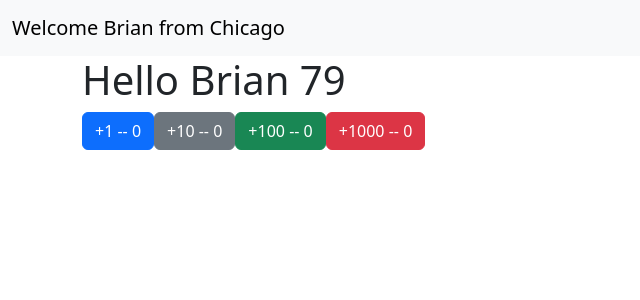
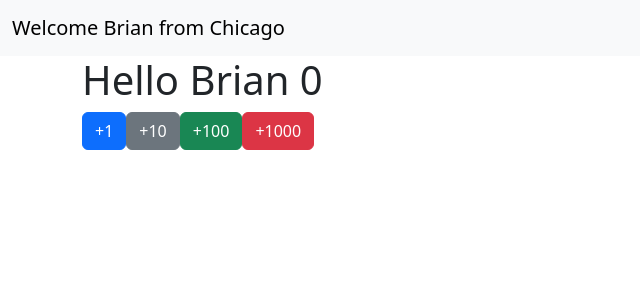
Before and after one commit to mwormley008/kekambas-111_react_intro, a React (Create React App) app: page / in a window 1280 px wide. Shown: the top 300 px of the page, without its empty margins (0-640 px from the left). Built offline with nearby package versions, Linux system fonts and the light colour scheme.

Commit message:
Move state from each button to the App for one count state overall

```diff
--- a/src/App.js
+++ b/src/App.js
@@ -1,9 +1,8 @@
-import React from 'react';
+import React, { useState } from 'react';
 import Navbar from './components/Navbar';
 import Button from './components/Button';
 
 function App() {
-    let random = Math.floor((Math.random()*100));
     let name = 'Brian';
     let buttons = [
         {color: 'primary', step: 1},
@@ -12,12 +11,18 @@ function App() {
         {color: 'danger', step: 1000}
     ];
 
+    const [count, setCount] = useState(0);
+
+    function increaseCount(step){
+        setCount(count + step)
+    };
+
     return (
         <div className="App">
             <Navbar username={name} city={"Chicago"}/>
             <div className='container'>
-            {random > 50 ? <h1>Hello {name} {random}</h1> : <h1>Good Bye {name} {random}</h1>}
-            {buttons.map(button => <Button key={button.step} color={button.color} step={button.step}/> )}
+                {count < 50 ? <h1>Hello {name} {count}</h1> : <h1>Good Bye {name} {count}</h1>}
+                {buttons.map(button => <Button key={button.step} color={button.color} step={button.step} handleClick={increaseCount}/> )}
             </div>
         </div>
     );
--- a/src/components/Button.jsx
+++ b/src/components/Button.jsx
@@ -1,16 +1,7 @@
-import React, { useState } from 'react';
+import React from 'react';
 
-export default function Button({ color, step }) {
-    console.log('Rendering!');
-
-    let [count, setCount] = useState(0);
-
-    function handleClick(event){
-        console.log('Button clicked:', count, step)
-        setCount(count + step);
-    };
-
+export default function Button({ color, step, handleClick }) {
     return (
-        <button className={`btn btn-${color}`} onClick={handleClick}>+{step} -- {count}</button>
+        <button className={`btn btn-${color}`} onClick={(e) => handleClick(step)}>+{step}</button>
     );
 };
```
